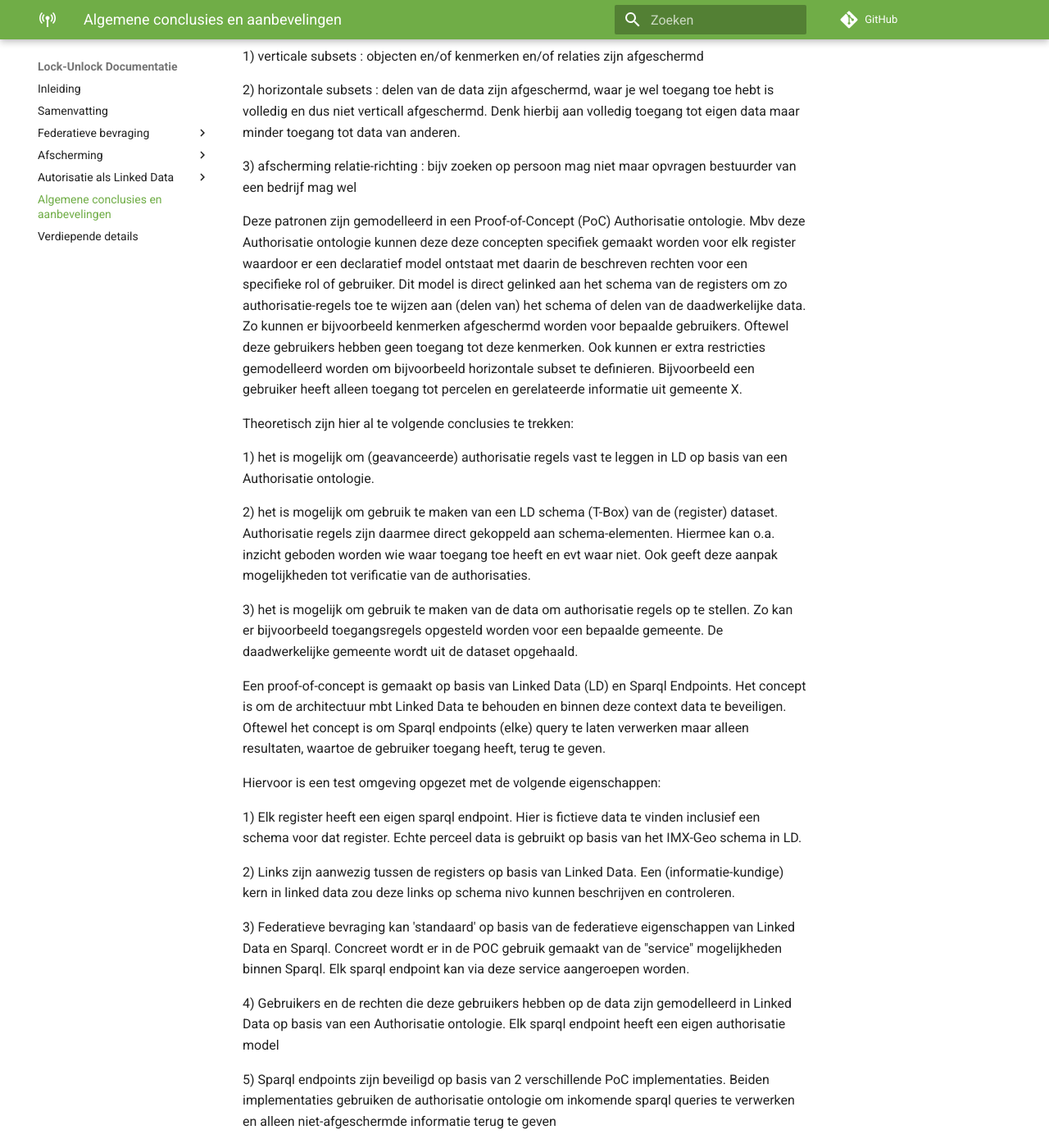
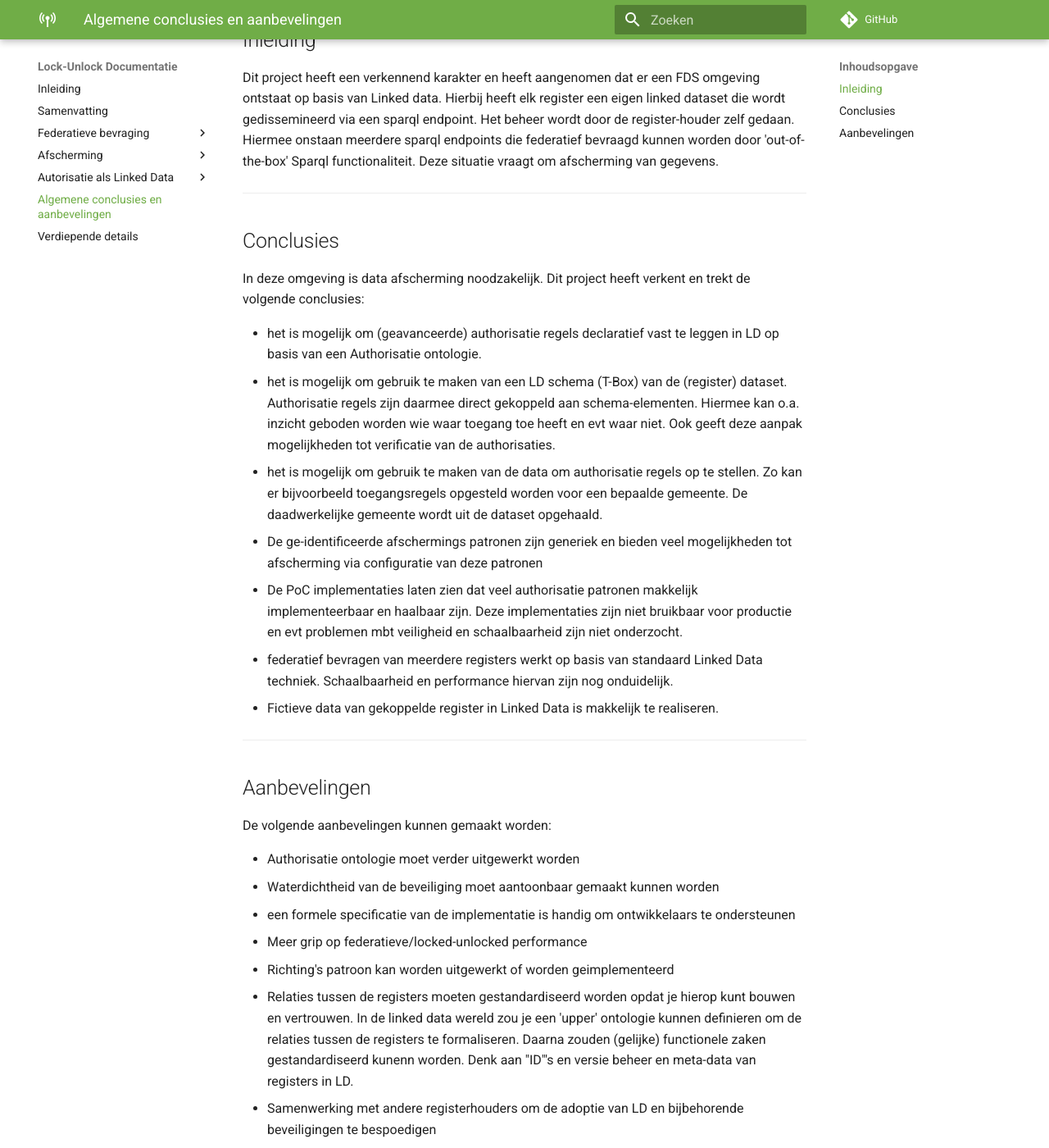
Before and after one commit to kadaster-labs/lock-unlock-docs, an MkDocs documentation site: the page built from docs/conclusies/index.md, in a window 1280 px wide and 1400 px high, scrolled down 191 px. Shown: the whole window at 82% size. Built offline with MkDocs 1.6.1 and Material for MkDocs 9.7.7, drawn with Linux system fonts in a browser that asks for light colours; comment, search, counter and statistics services are not loaded; some of the changed text lies outside the part shown.

Commit message:
conclusies en aanbevelingen v0.5

```diff
--- a/docs/conclusies/index.md
+++ b/docs/conclusies/index.md
@@ -1,40 +1,36 @@
 ---
 title: Algemene conclusies en aanbevelingen
 ---
+---
+Inleiding
+---
+Dit project heeft een verkennend karakter en heeft aangenomen dat er een FDS omgeving ontstaat op basis van Linked data. Hierbij heeft elk register een eigen linked dataset die wordt gedissemineerd via een sparql endpoint. Het beheer wordt door de register-houder zelf gedaan. Hiermee onstaan meerdere sparql endpoints die federatief bevraagd kunnen worden door 'out-of-the-box' Sparql functionaliteit. Deze situatie vraagt om afscherming van gegevens.
 
 
-Dit project heeft onderzocht hoe data afgeschermd kan worden binnen een federtatief stelsel van registers. Hiervoor zijn toegangs-concepten geidenticeerd zoals:
+---
+Conclusies
+---
 
-1) verticale subsets            : objecten en/of kenmerken en/of relaties zijn afgeschermd
+In deze omgeving is data afscherming noodzakelijk. Dit project heeft verkent en trekt de volgende conclusies:
 
-2) horizontale subsets          : delen van de data zijn afgeschermd, waar je wel toegang toe hebt is volledig en dus niet verticall afgeschermd. Denk hierbij aan volledig toegang tot eigen data maar minder toegang tot data van anderen.
+* het is mogelijk om (geavanceerde) authorisatie regels declaratief vast te leggen in LD op basis van een Authorisatie ontologie.
+* het is mogelijk om gebruik te maken van een LD schema (T-Box) van de (register) dataset. Authorisatie regels zijn daarmee direct gekoppeld aan schema-elementen. Hiermee kan o.a. inzicht geboden worden wie waar toegang toe heeft en evt waar niet. Ook geeft deze aanpak mogelijkheden tot verificatie van de authorisaties.
+* het is mogelijk om gebruik te maken van de data om authorisatie regels op te stellen. Zo kan er bijvoorbeeld toegangsregels opgesteld worden voor een bepaalde gemeente. De daadwerkelijke gemeente wordt uit de dataset opgehaald.
+* De ge-identificeerde afschermings patronen zijn generiek en bieden veel mogelijkheden tot afscherming via configuratie van deze patronen
+* De PoC implementaties laten zien dat veel authorisatie patronen makkelijk implementeerbaar en haalbaar zijn. Deze implementaties zijn niet bruikbaar voor productie en evt problemen mbt veiligheid en schaalbaarheid zijn niet onderzocht.
+* federatief bevragen van meerdere registers werkt op basis van standaard Linked Data techniek. Schaalbaarheid en performance hiervan zijn nog onduidelijk.
+* Fictieve data van gekoppelde register in Linked Data is makkelijk te realiseren.
 
-3) afscherming relatie-richting : bijv zoeken op persoon mag niet maar opvragen bestuurder van een bedrijf mag wel
+---
+Aanbevelingen
+---
 
+De volgende aanbevelingen kunnen gemaakt worden:
 
-Deze patronen zijn gemodelleerd in een Proof-of-Concept (PoC) Authorisatie ontologie. Mbv deze Authorisatie ontologie kunnen deze deze concepten specifiek gemaakt worden voor elk register waardoor er een declaratief model ontstaat met daarin de beschreven rechten voor een specifieke rol of gebruiker. Dit model is direct gelinked aan het schema van de registers om zo authorisatie-regels toe te wijzen aan (delen van) het schema of delen van de daadwerkelijke data. Zo kunnen er bijvoorbeeld kenmerken afgeschermd worden voor bepaalde gebruikers. Oftewel deze gebruikers hebben geen toegang tot deze kenmerken. Ook kunnen er extra restricties gemodelleerd worden om bijvoorbeeld horizontale subset te definieren. Bijvoorbeeld een gebruiker heeft alleen toegang tot percelen en gerelateerde informatie uit gemeente X.
-
-Theoretisch zijn hier al te volgende conclusies te trekken:
-
-1) het is mogelijk om (geavanceerde) authorisatie regels vast te leggen in LD op basis van een Authorisatie ontologie.
-
-2) het is mogelijk om gebruik te maken van een LD schema (T-Box) van de (register) dataset. Authorisatie regels zijn daarmee direct gekoppeld aan schema-elementen. Hiermee kan o.a. inzicht geboden worden wie waar toegang toe heeft en evt waar niet. Ook geeft deze aanpak mogelijkheden tot verificatie van de authorisaties.
-
-3) het is mogelijk om gebruik te maken van de data om authorisatie regels op te stellen. Zo kan er bijvoorbeeld toegangsregels opgesteld worden voor een bepaalde gemeente. De daadwerkelijke gemeente wordt uit de dataset opgehaald.
-
-
-Een proof-of-concept is gemaakt op basis van Linked Data (LD) en Sparql Endpoints. Het concept is om de architectuur mbt Linked Data te behouden en binnen deze context data te beveiligen. Oftewel het concept is om Sparql endpoints (elke) query te laten verwerken maar alleen resultaten, waartoe de gebruiker toegang heeft, terug te geven.
-
-Hiervoor is een test omgeving opgezet met de volgende eigenschappen:
-
-1) Elk register heeft een eigen sparql endpoint. Hier is fictieve data te vinden inclusief een schema voor dat register. Echte perceel data is gebruikt op basis van het IMX-Geo schema in LD.
-
-2) Links zijn aanwezig tussen de registers op basis van Linked Data. Een (informatie-kundige) kern in linked data zou deze links op schema nivo kunnen beschrijven en controleren.
-
-3) Federatieve bevraging kan 'standaard' op basis van de federatieve eigenschappen van Linked Data en Sparql. Concreet wordt er in de POC gebruik gemaakt van de "service" mogelijkheden binnen Sparql. Elk sparql endpoint kan via deze service aangeroepen worden.
-
-4) Gebruikers en de rechten die deze gebruikers hebben op de data zijn gemodelleerd in Linked Data op basis van een Authorisatie ontologie. Elk sparql endpoint heeft een eigen authorisatie model
-
-5) Sparql endpoints zijn beveiligd op basis van 2 verschillende PoC implementaties. Beiden implementaties gebruiken de authorisatie ontologie om inkomende sparql queries te verwerken en alleen niet-afgeschermde informatie terug te geven
-
-6) Beide implementaties loggen elke querie om evt audits achteraf mogelijk te maken.
+* Authorisatie ontologie moet verder uitgewerkt worden
+* Waterdichtheid van de beveiliging moet aantoonbaar gemaakt kunnen worden
+* een formele specificatie van de implementatie is handig om ontwikkelaars te ondersteunen
+* Meer grip op federatieve/locked-unlocked performance
+* Richting's patroon kan worden uitgewerkt of worden geimplementeerd
+* Relaties tussen de registers moeten gestandardiseerd worden opdat je hierop kunt bouwen en vertrouwen. In de linked data wereld zou je een 'upper' ontologie kunnen definieren om de relaties tussen de registers te formaliseren. Daarna zouden (gelijke) functionele zaken gestandardiseerd kunenn worden. Denk aan "ID"'s en versie beheer en meta-data van registers in LD.
+* Samenwerking met andere registerhouders om de adoptie van LD en bijbehorende beveiligingen te bespoedigen
```
Also changed, not shown: docs/autorisatie-als-linkeddata/concept.md (+1 -1 lines), docs/autorisatie-als-linkeddata/index.md (+0 -1 lines), docs/federatieve-bevraging/conclusies.md (+0 -1 lines).
